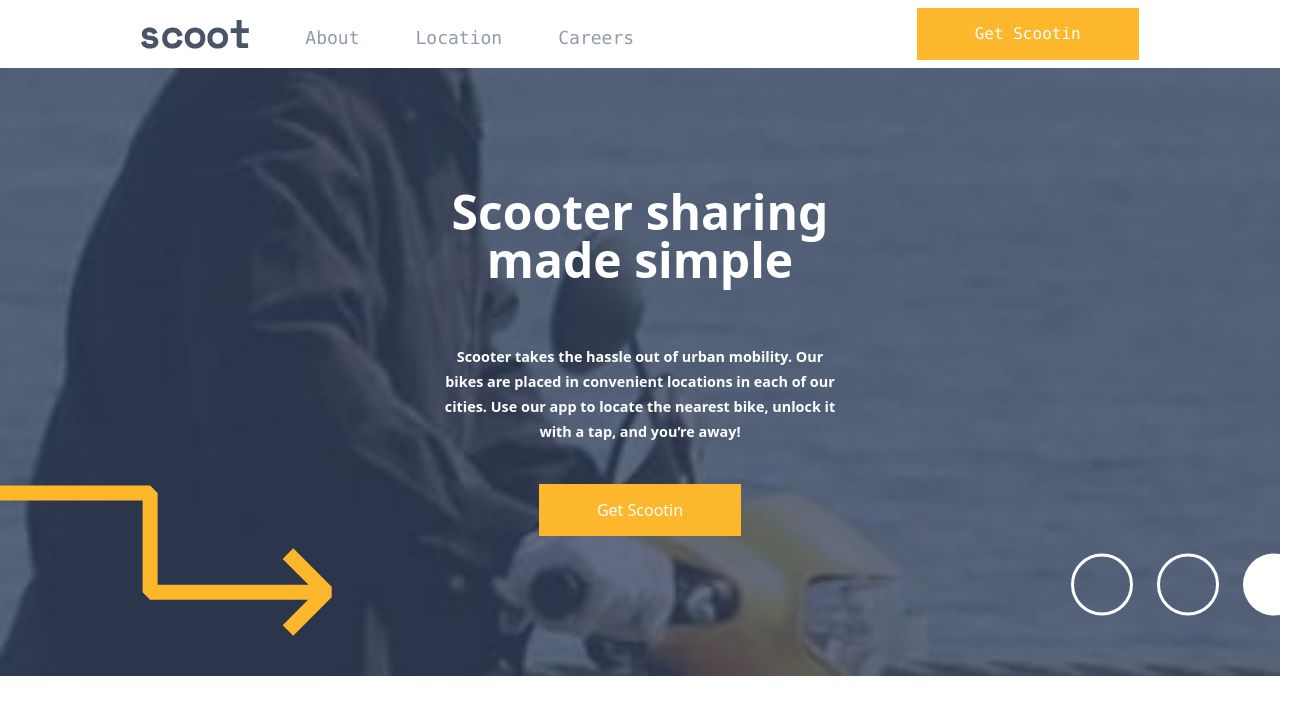
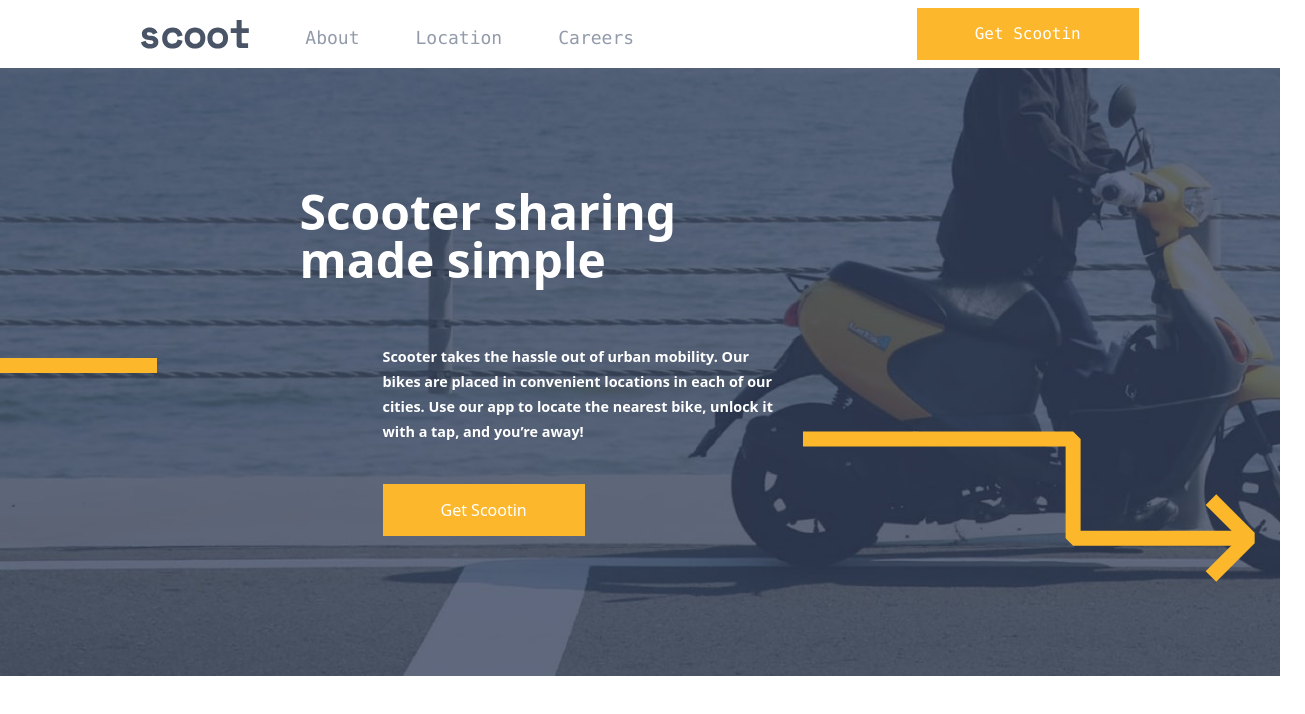
Before and after one commit to sphnikola/scoot, a React (Vite) app: page / in a window 1280 px wide. Shown: the top 714 px of the page, 1305 px wide, since content can reach past the window. Built offline with nearby package versions, Linux system fonts and the light colour scheme.

Commit message:
Add responsive hero section for all screens

```diff
--- a/src/App.jsx
+++ b/src/App.jsx
@@ -29,8 +29,8 @@
       </header>
       <section className="hero pt-[100px] pb-[140px] px-[54.5px] relative">
         <div className="max-w-[515px] mx-auto ">
-          <div className="flex flex-col justify-center items-center text-center  text-white gap-y-10">
-            <h2 className="text-[2.7em] leading-[43.2px] font-semibold md:text-[3rem] md:leading-[48px] md:p-5 ">
+          <div className="flex flex-col justify-center items-center text-center  text-white gap-y-10 lg:text-left lg:items-start">
+            <h2 className="text-[2.7em] leading-[43.2px] font-semibold md:text-[3rem] md:leading-[48px] md:p-5 lg:relative lg:right-[20%]">
               Scooter sharing made simple
             </h2>
             <p className="text-[0.9rem] max-w-[405px] leading-[25px]  font-semibold">
--- a/src/index.css
+++ b/src/index.css
@@ -16,7 +16,7 @@
   top: 0px;
   left: -300px;
   right: 0px;
-  bottom: 60px;
+  bottom: 30px;
   /* opacity: 0.5; */
 }
 
@@ -44,6 +44,43 @@
     right: -25px;
     bottom: 60px;
   }
+
+  .hero {
+    background-image: url("./assets/images/home-hero-tablet.jpg");
+    background-size: cover;
+    background-repeat: no-repeat;
+  }
+}
+@media (min-width: 875px) {
+  .hero::before {
+    content: "";
+    background: url("./assets/patterns/line.svg");
+    background-repeat: no-repeat;
+    position: absolute;
+    background-position: center left;
+    top: 0px;
+    left: -46px;
+    right: 0px;
+    bottom: 14px;
+  }
+
+  .hero::after {
+    content: "";
+    background: url("./assets/patterns/right-arrow.svg");
+    background-repeat: no-repeat;
+    position: absolute;
+    background-position: bottom right;
+    top: 0px;
+    left: 0px;
+    right: 25px;
+    bottom: 94px;
+  }
+
+  .hero {
+    background-image: url("./assets/images/home-hero-desktop.jpg");
+    background-size: cover;
+    background-repeat: no-repeat;
+  }
 }
 
 /* @media (min-width: 768px) and (max-width: 1024px) {
```
